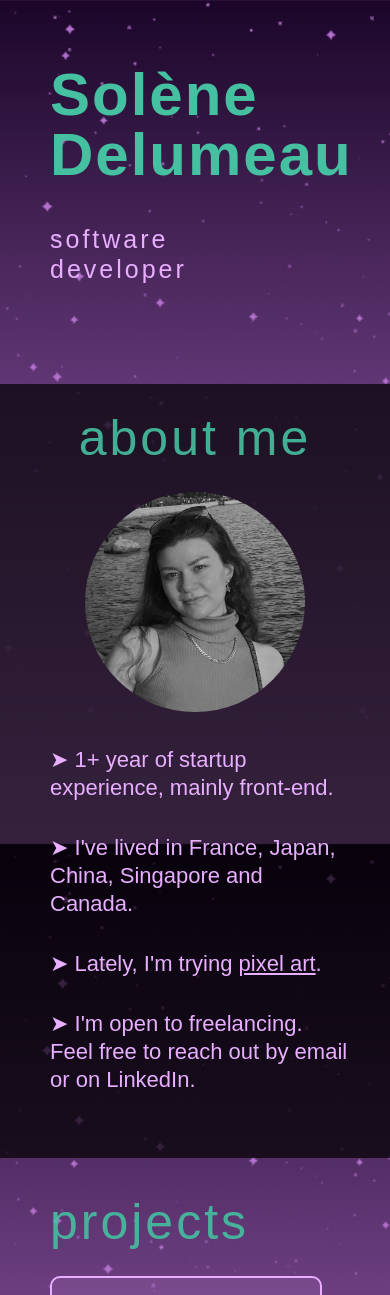
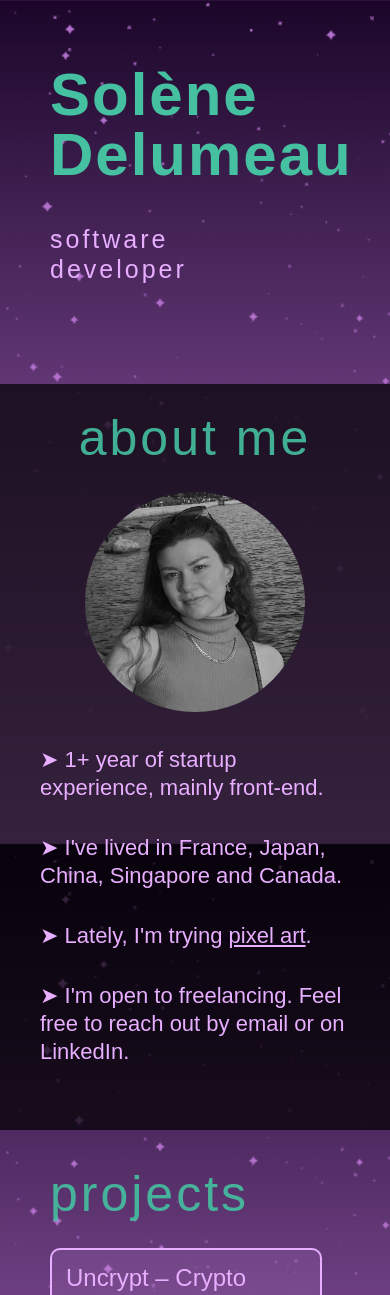
Before and after one commit to solenedel/portfolio, a React (Create React App) app: page / in a window 390 px wide. Shown: the top 1295 px of the page. Built offline with nearby package versions, Linux system fonts and the light colour scheme; a web font is replaced by a local one.

Commit message:
mobile styling

```diff
--- a/src/components/styled/GlobalStyles.style.js
+++ b/src/components/styled/GlobalStyles.style.js
@@ -47,7 +47,7 @@ export const GlobalStyles = createGlobalStyle`
   .aboutText {
     font-size: 22px;
     width: 2/3;
-    padding-right: 40px;
+    padding-left: 40px;
   }
 
   .tagline {
@@ -247,6 +247,12 @@ export const GlobalStyles = createGlobalStyle`
         text-align: center;
       }
 
+      /* .aboutText {
+    padding-left: 0px;
+    margin-left: 0;
+    width: 100%;
+    background: white;
+  } */
 
       .about-flex {
         flex-direction: column;
@@ -255,8 +261,10 @@ export const GlobalStyles = createGlobalStyle`
 
       li {
         margin-bottom: 32px;
-        width: 100%;
-         padding-left: 50px;
+        width: 90%;
+         /* padding-left: 50px; */
+         /* padding-left: 10px;
+         padding-right: 10px; */
       }
 
       .frame {
```
